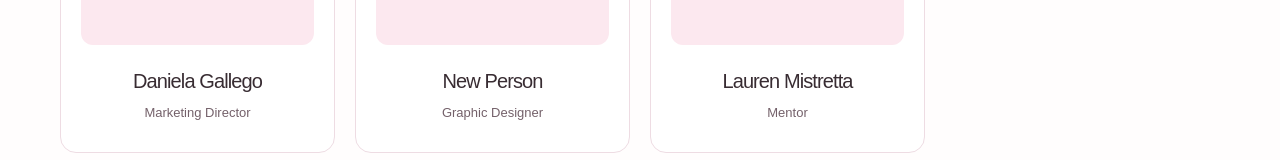
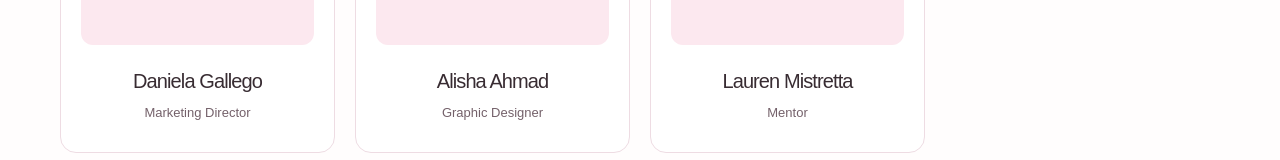
Before and after one commit to DaniGall/GirlsWhoCodeQC, a Next.js app: page /Team in a window 1280 px wide. Shown: the part 918-1078 px from the top of the page. Built offline with nearby package versions, Linux system fonts and the light colour scheme.

Commit message:
Update chapter team

```diff
--- a/src/app/Team/page.tsx
+++ b/src/app/Team/page.tsx
@@ -6,7 +6,7 @@ export default function Team() {
     { name: "Victoria Zhunio Catano", role: "Secretary" },
     { name: "Umaiya Joha", role: "Treasurer" },
     { name: "Daniela Gallego", role: "Marketing Director" },
-    { name: "New Person", role: "Graphic Designer" },
+    { name: "Alisha Ahmad", role: "Graphic Designer" },
     { name: "Lauren Mistretta", role: "Mentor" },
   ];
   return (
```
